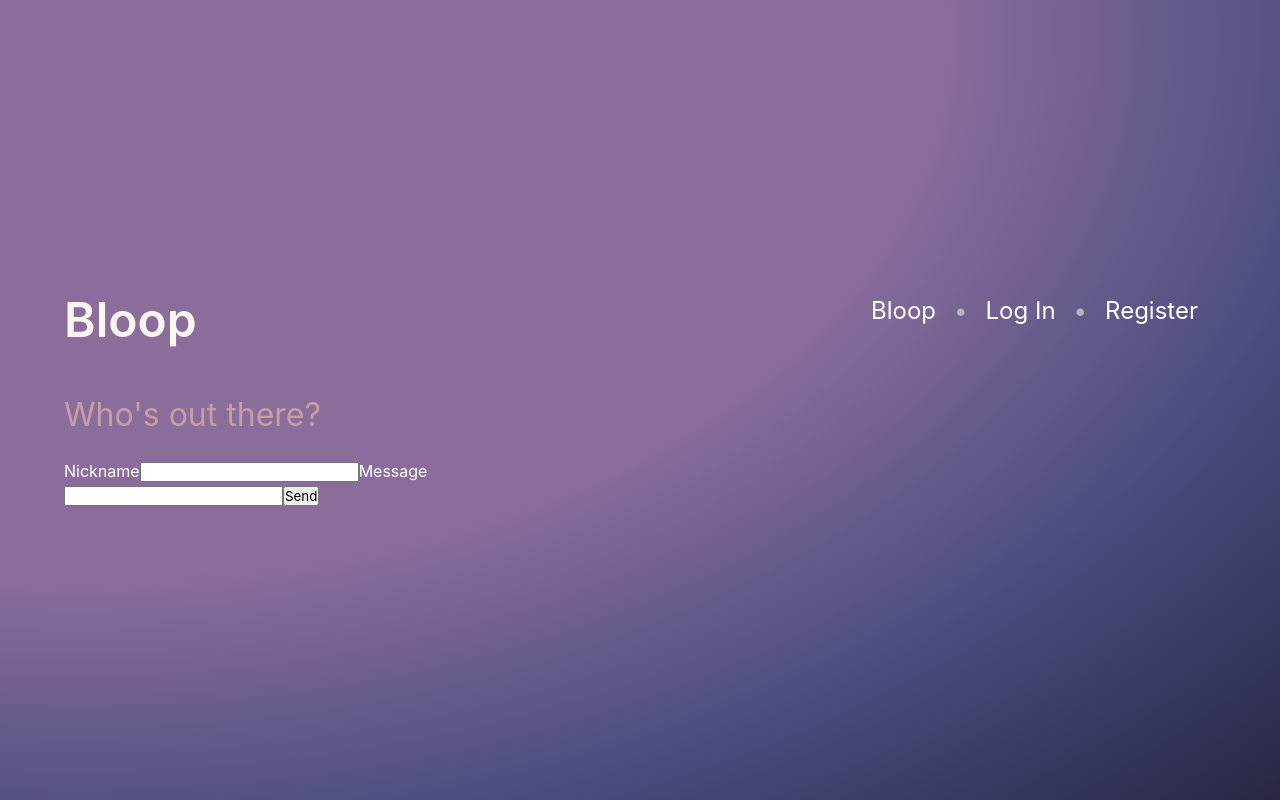
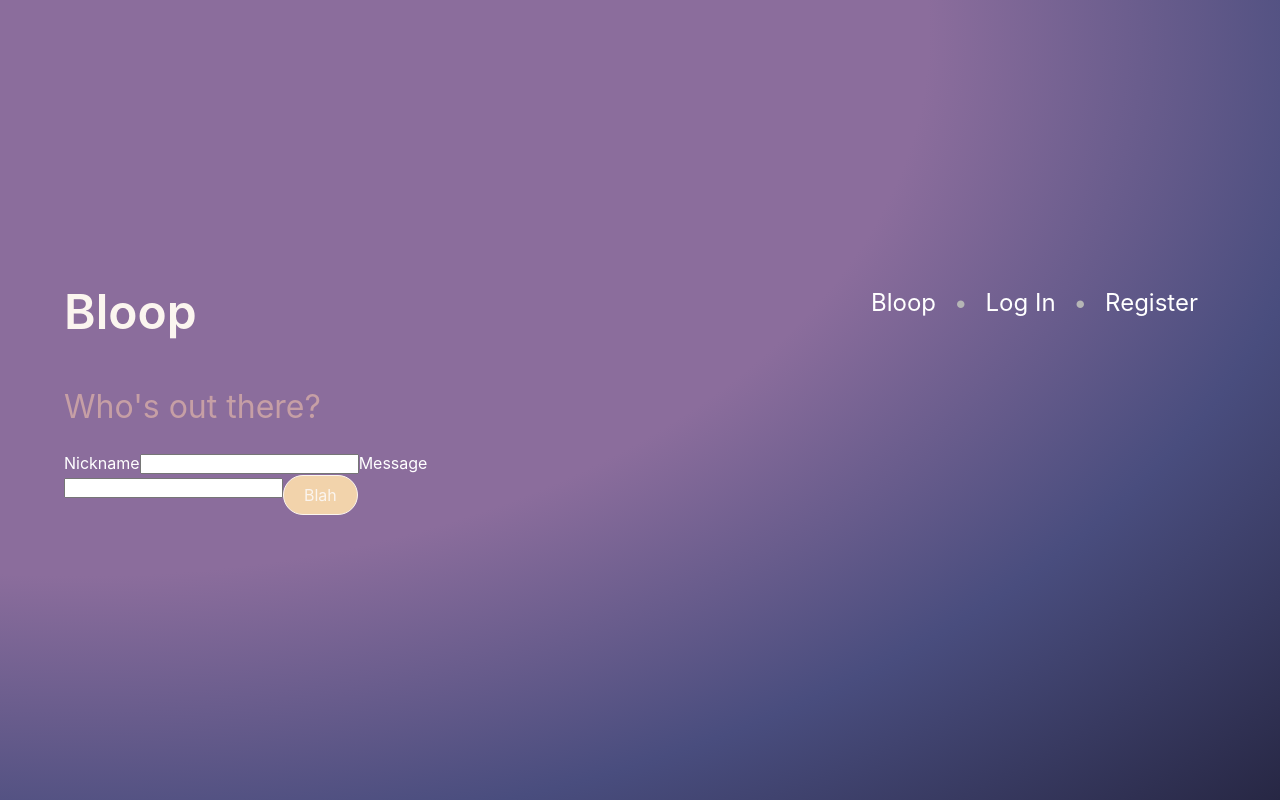
Before and after one commit to baezus/bloop2, a React (Create React App) app in the folder bloop/: page / in a window 1280 px wide. Built offline with nearby package versions, Linux system fonts and the light colour scheme.

Commit message:
Working on styling the websocket box now.

```diff
--- a/bloop/src/components/Blah.js
+++ b/bloop/src/components/Blah.js
@@ -56,7 +56,7 @@ class Blah extends React.Component {
           onChange={e => this.onTextChange(e)}
           value={this.state.msg}
         />
-        <button className="btn is-1" onClick={this.onMessageSubmit}>Send</button>
+        <button className="button is-outlined is-rounded" onClick={this.onMessageSubmit}>Blah</button>
         <div>{this.renderChat()}</div>
       </div>
     );
--- a/bloop/src/styles/blah.scss
+++ b/bloop/src/styles/blah.scss
@@ -2,7 +2,7 @@
 body { font: 13px Helvetica, Arial; }
 form { background: #000; padding: 3px; width: 100%; }
 form input { border: 0; padding: 10px; width: 90%; margin-right: .5%; }
-form button { width: 9%; background: rgb(130, 224, 255); border: none; padding: 10px; }
+form button { width: 9%; background: #fbf5ef; border: none; padding: 10px; }
 #messages { list-style-type: none; margin: 0; padding: 0; }
 #messages li { padding: 5px 10px; }
 #messages li:nth-child(odd) { background: #eee; }
--- a/bloop/src/styles/bloop.scss
+++ b/bloop/src/styles/bloop.scss
@@ -1,5 +1,6 @@
 @charset "utf-8";
 @import "./variables.scss";
+
 @import "../../node_modules/bulma/bulma.sass";
 
 body {
--- a/bloop/src/styles/variables.scss
+++ b/bloop/src/styles/variables.scss
@@ -1,2 +1,5 @@
 $primaryColor: #272744;
 $card-background-color: #494d7e;
+$button-color: #fbf5ef;
+$button-background-color: #f2d3ab;
+$button-border-color: #fbf5ef;
```
Also changed, not shown: 1 other file (tests, documents, lock files or other folders).
